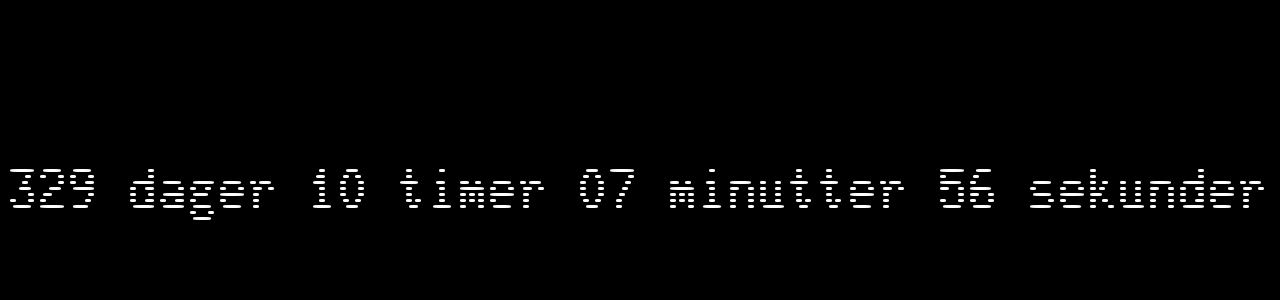
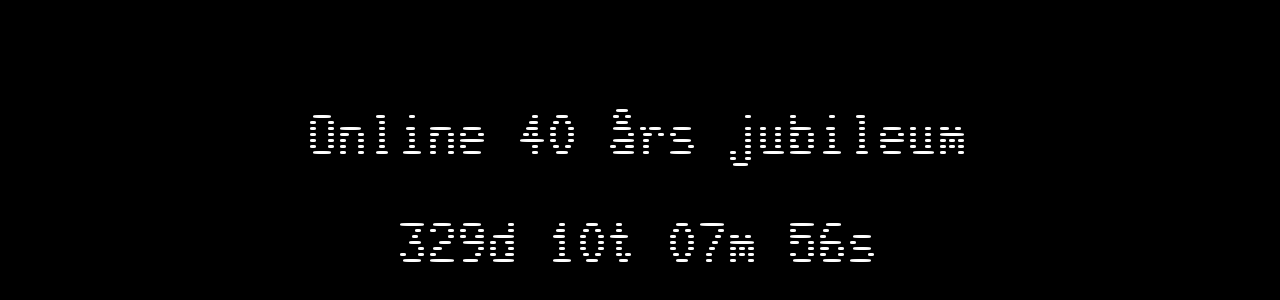
Before and after one commit to appKom/farfalle, a React (Vite) app: page / in a window 1280 px wide. Shown: the part 208-508 px from the top of the page. Built offline with nearby package versions, Linux system fonts and the light colour scheme.

Commit message:
Countdown redesign

```diff
--- a/src/components/Countdown.tsx
+++ b/src/components/Countdown.tsx
@@ -16,9 +16,11 @@ export default function Countdown() {
   const timeLeft = getTimeDiff(now, targetDate);
 
   return (
+    <div className='h-1/3 flex flex-col justify-evenly items-center'>
+      <h1 className='font-glass text-white text-6xl'>Online 40 års jubileum</h1>
       <h1 className='font-glass text-white text-6xl'>
-        {timeLeft.days} dager {timeLeft.hours} timer {timeLeft.minutes} minutter{' '}
-        {timeLeft.seconds} sekunder
+        {timeLeft.days}d {timeLeft.hours}t {timeLeft.minutes}m {timeLeft.seconds}s
       </h1>
+    </div>
   );
 }
```
